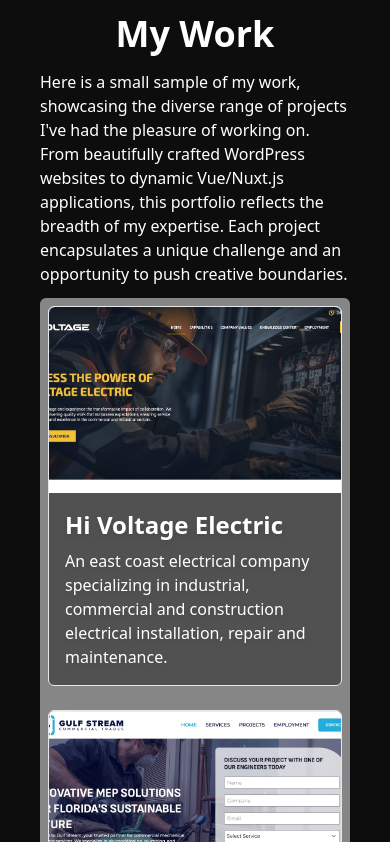
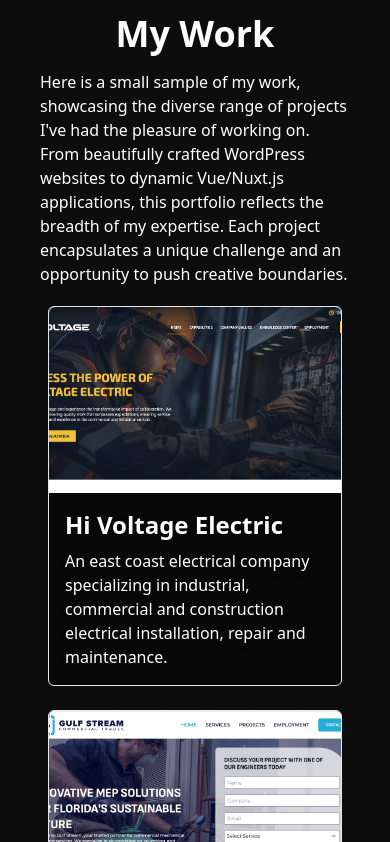
Before and after one commit to K-Pinck/keith-portfolio, a Nuxt app: page / in a window 390 px wide. Shown: the part 3006-3848 px from the top of the page. Built offline with nearby package versions, Linux system fonts and the light colour scheme.

Commit message:
killed background at smaller sizes

```diff
--- a/components/MyWork.vue
+++ b/components/MyWork.vue
@@ -15,7 +15,7 @@
       </p>
     </div>
     <div
-      class="mywork-grid__container grid md:grid-cols-3 gap-6 p-2 md:p-8 rounded-md bg-white/50"
+      class="mywork-grid__container grid md:grid-cols-3 gap-6 p-2 md:p-8 rounded-md md:bg-white/50"
     >
       <div v-for="work in mywork" :key="work.name">
         <!-- Card -->
```
